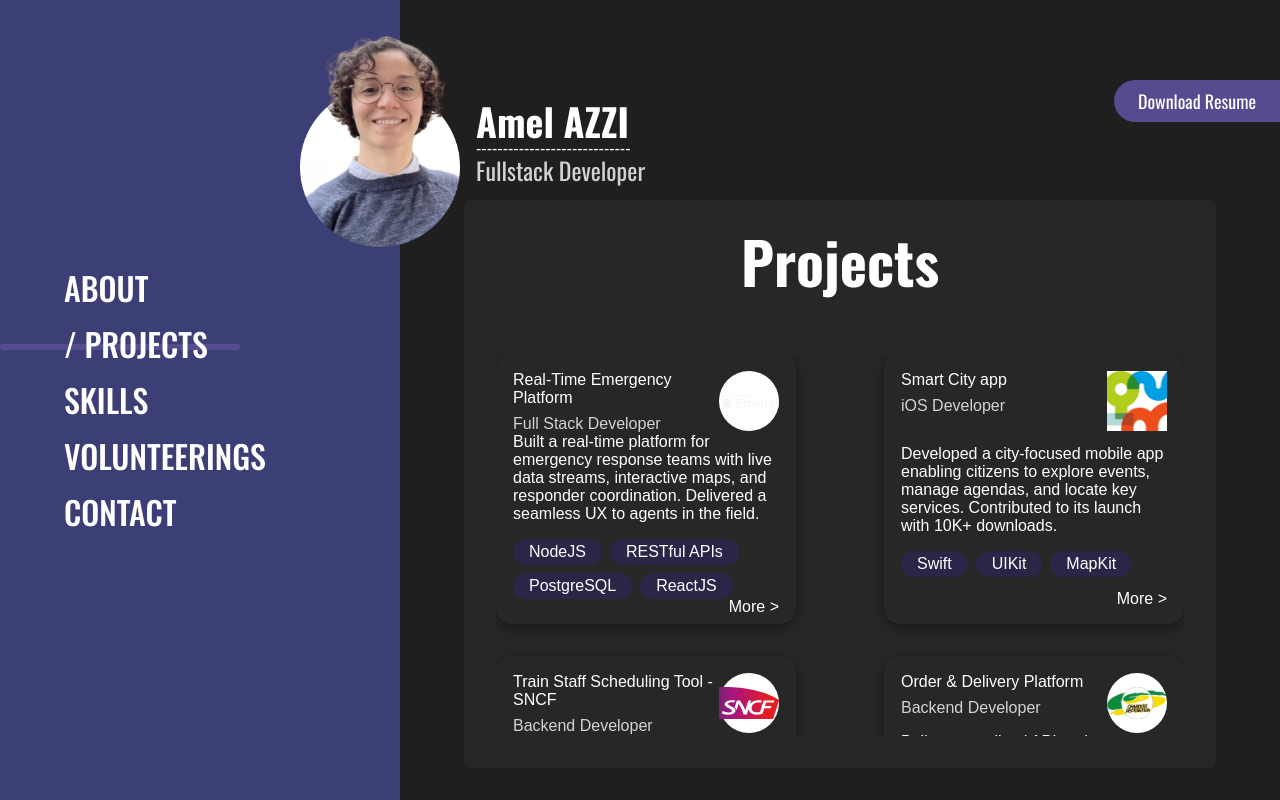
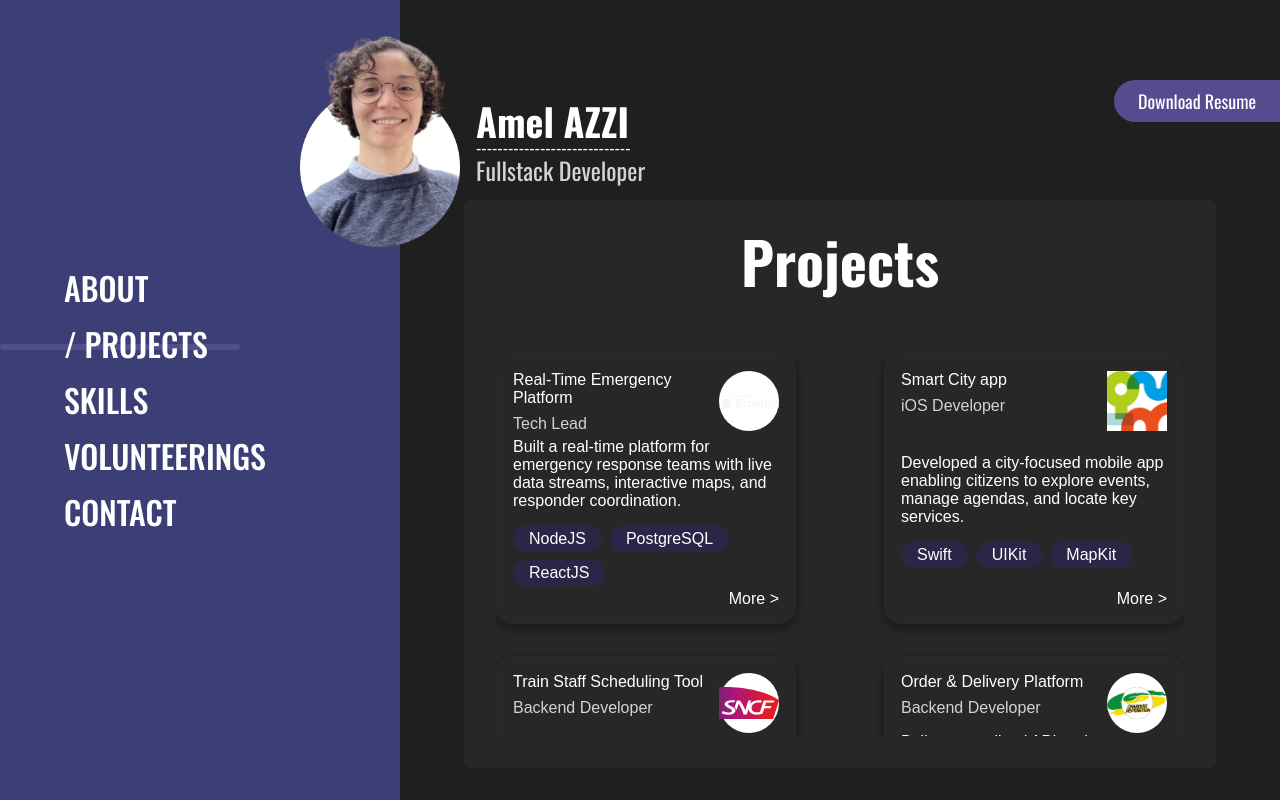
Before and after one commit to amelazzi/my-portfolio, a Next.js app: page /projects in a window 1280 px wide. Built offline with nearby package versions, Linux system fonts and the light colour scheme; a web font is replaced by a local one.

Commit message:
🚚 Move project's data to data folder

```diff
--- a/src/app/components/projects/projects.tsx
+++ b/src/app/components/projects/projects.tsx
@@ -1,6 +1,6 @@
 import React from "react";
 import Card from "./card/card";
-import { projects } from "@/app/components/projects/data";
+import { projects } from "@/data/projects.data";
 import "./projects.css";
 
 function Projects() {
--- a/src/app/projects/[projectName]/page.tsx
+++ b/src/app/projects/[projectName]/page.tsx
@@ -1,4 +1,4 @@
-import { projects } from "@/app/components/projects/data";
+import { projects } from "@/data/projects.data";
 import Details from "@/app/components/projects/details/details";
 
 type Props = {
--- a/src/app/components/projects/data.ts
+++ b/src/data/projects.data.ts
@@ -1,17 +1,19 @@
-import { ProjectDetails } from "@/types/projects";
+import { ProjectDetails } from "@/types/project.types";
 
 export const projects: Record<string, ProjectDetails> = {
   Emerga: {
     title: "Real-Time Emergency Platform",
-    role: "Full Stack Developer",
+    role: "Tech Lead",
     logo: "/icons/logo-emerga.png",
     link: "https://emerga.fr",
     summary:
-      "Built a real-time platform for emergency response teams with live data streams, interactive maps, and responder coordination. Delivered a seamless UX to agents in the field.",
+      "Built a real-time platform for emergency response teams with live data streams, interactive maps, and responder coordination.",
     overview: `Emerga is a digital coordination platform connecting citizens with emergency services. It allows users to report incidents quickly, share real-time location and camera access securely, and receive support based on urgency level.
     My work focused on building scalable backend APIs, consent workflows, and seamless frontend UX to support high-stakes, real-time interactions.`,
+    client: "EmerGa",
+    dates: { start: 2024, end: 2025 },
     stacks: {
-      roleStack: ["NodeJS", "RESTful APIs", "PostgreSQL", "ReactJS"],
+      roleStack: ["NodeJS", "PostgreSQL", "ReactJS"],
       projectStack: ["RESTful APIs", "NodeJS", "ExpressJS"],
     },
   },
@@ -26,7 +28,7 @@ export const projects: Record<string, ProjectDetails> = {
       reviews: 140,
     },
     summary:
-      "Developed a city-focused mobile app enabling citizens to explore events, manage agendas, and locate key services. Contributed to its launch with 10K+ downloads.",
+      "Developed a city-focused mobile app enabling citizens to explore events, manage agendas, and locate key services.",
     overview: `SmartCity MAMP is a mobile application developed for the city of Marseille (France) to centralize and simplify access to local services, events, and urban resources.
         As a core contributor, I led the iOS development of the app, focusing on user experience, performance, and feature richness.
         The app enables citizens to:
@@ -34,20 +36,24 @@ export const projects: Record<string, ProjectDetails> = {
         - Save events to a personalized agenda
         - Locate points of interest like services, landmarks, and institutions
         - Access city-related updates in a mobile-friendly, modern interface`,
+    client: "Aix-Marseille Provence",
+    dates: { start: 2025, end: 2025 },
     stacks: {
       roleStack: ["Swift", "UIKit", "MapKit"],
       projectStack: ["RESTful APIs", "NodeJS", "ExpressJS", "Android"],
     },
   },
   kairos: {
-    title: " Train Staff Scheduling Tool - SNCF",
+    title: " Train Staff Scheduling Tool",
     role: "Backend Developer",
     logo: "/icons/logo-SNCF.svg",
     summary:
-      "Optimized train staff planning using constraint-based logic and improved scheduling performance by 25%. Enhanced backend efficiency and business rule enforcement.",
+      "Optimized train staff planning using constraint-based logic and improved scheduling performance by 25%.",
     overview: `Kairos is a scheduling platform built for SNCF to automate and optimize the assignment of train staff across the national network.
         As a backend contributor, I developed and optimized key APIs using Node.js, TypeScript, and PostgreSQL. I worked on implementing constraint-based scheduling logic and improved data delivery speed to the frontend team.
         This project led to a 25% improvement in planning efficiency and significantly reduced manual coordination.`,
+    client: "SNCF",
+    dates: { start: 2023, end: 2023 },
     stacks: {
       roleStack: ["REST APIs", "Nodejs", "PostgreSQL"],
       projectStack: ["ExpressJS", "ReactJS"],
@@ -60,8 +66,10 @@ export const projects: Record<string, ProjectDetails> = {
     link: "https://apps.apple.com/fr/app/charriere-distribution/id6503040552?l=en-GB",
     summary:
       "Built a centralized API and dashboards to manage delivery operations. Streamlined order flow and improved visualization of key data points for internal teams.",
-    overview: `At K-ciopé, I led the development of a secure, centralized order and delivery platform used across mobile and web dashboards.
+    overview: `At k-ciopé, I led the development of a secure, centralized order and delivery platform used across mobile and web dashboards.
     The system supported real-time order tracking, status updates, and detailed performance reporting. I also enhanced the dashboard UX with clear, actionable visualizations enabling better decision-making for logistics teams.`,
+    client: "charriere",
+    dates: { start: 2023, end: 2023 },
     stacks: {
       roleStack: ["REST APIs", "Nodejs", "PostgreSQL"],
       projectStack: ["ReactJS"],
@@ -76,6 +84,8 @@ export const projects: Record<string, ProjectDetails> = {
       "Improved reporting accuracy and user experience through modern UI updates and data visualization enhancements for internal stakeholders.",
     overview: `At K-ciopé, I improved an internal activity reporting web application by refining its UI and integrating clearer data visualizations.
     The updates helped users generate and interpret performance reports more efficiently, reducing friction and boosting reporting accuracy across departments.`,
+    client: "k-ciopé",
+    dates: { start: 2023, end: 2023 },
     stacks: {
       roleStack: ["ReactJS"],
       projectStack: ["NodeJS", "ExpressJS"],
```
